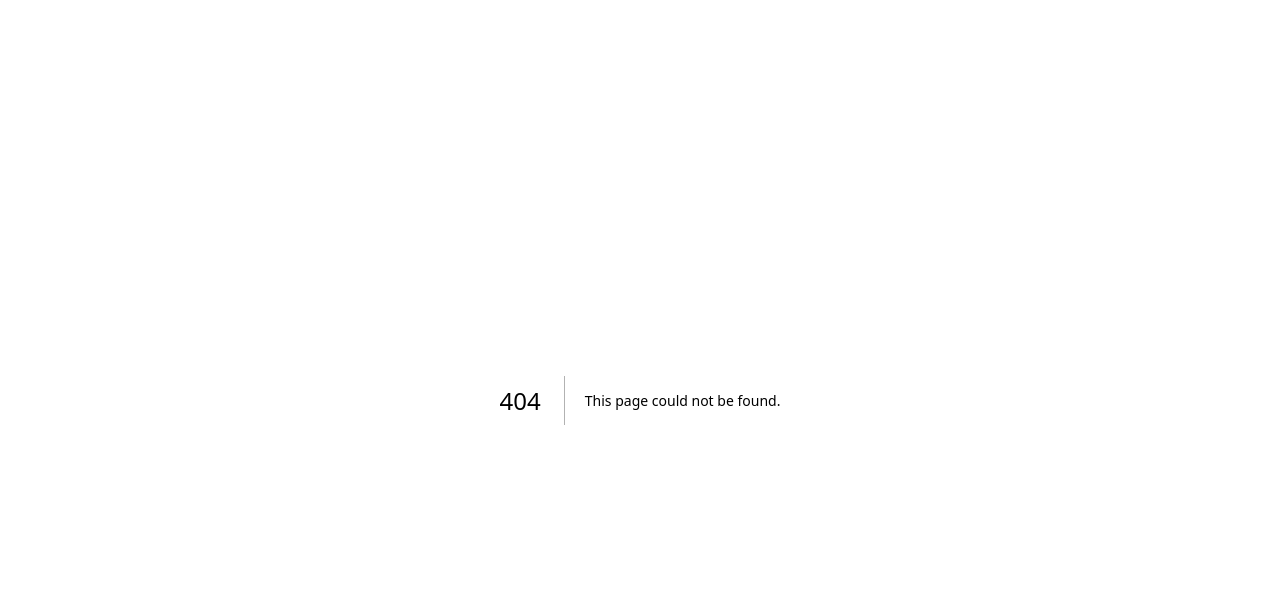
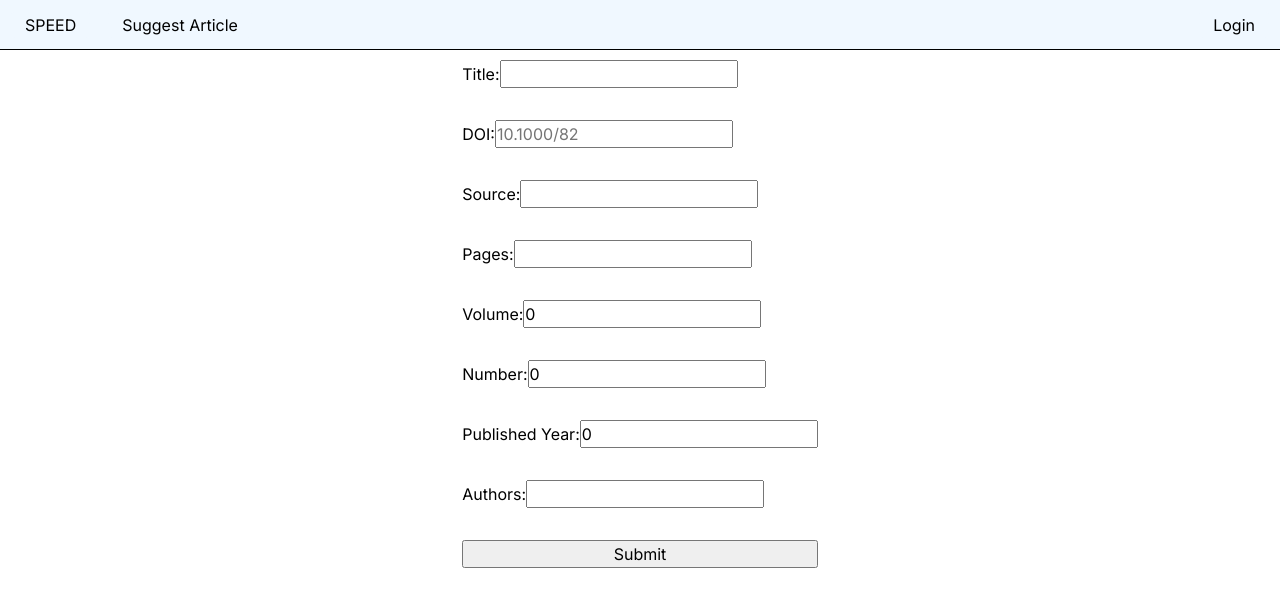
Before and after one commit to AnnetteScott/Speed, a Next.js app in the folder frontend/: page /suggest-article in a window 1280 px wide. Before the commit this address had no page. Shown: the top 606 px of the page. Built offline with nearby package versions, Linux system fonts and the light colour scheme.

Commit message:
Allow any user to suggest an article

```diff
--- /dev/null
+++ b/frontend/src/app/suggest-article/page.tsx
@@ -0,0 +1,118 @@
+'use client'
+import { useState, ChangeEvent, FormEvent, useEffect } from 'react';
+import { useRouter } from "next/navigation";
+import NavBar from '../../components/navBar'
+import { Article, DefaultEmptyArticle } from '@/components/Article';
+
+export default function SuggestArticle() {
+
+	const [article, setArticle] = useState<Article>(DefaultEmptyArticle);
+	const navigate = useRouter();
+
+	function onChange(event: ChangeEvent<HTMLInputElement>){
+		setArticle({ ...article, [event.target.name]: event.target.value });
+	};
+
+	function onSubmit(event: FormEvent<HTMLFormElement>){
+		event.preventDefault()
+		fetch(process.env.NEXT_PUBLIC_BACKEND_URL  + `/api/articles`, {
+			method: 'POST',
+			headers: {"Content-Type": "application/json"},
+			body: JSON.stringify(article)
+		})
+		.then(async (res) => {
+			const json = await res.json();
+			localStorage.setItem("auth", JSON.stringify(json));
+			console.log(localStorage.getItem("auth"));
+			setArticle(DefaultEmptyArticle);
+			navigate.push("/");
+		})
+		.catch((err) => {
+			localStorage.removeItem("auth");
+			console.log('Error from article submission: ' + err);
+		});
+	};
+
+	return (
+		<main>
+			<NavBar />
+			<form onSubmit={onSubmit}>
+				<label>
+					Title:
+					<input
+						type="text"
+						name="title"
+						value={article.title}
+						onChange={onChange}
+					/>
+				</label>
+				<label>
+					DOI:
+					<input
+						type="text"
+						name="doi"
+						placeholder="10.1000/82"
+						value={article.doi}
+						onChange={onChange}
+						required
+					/>
+				</label>
+				<label>
+					Source:
+					<input
+						type="text"
+						name="source"
+						value={article.source}
+						onChange={onChange}
+					/>
+				</label>
+				<label>
+					Pages:
+					<input
+						type="text"
+						name="pages"
+						value={article.pages}
+						onChange={onChange}
+					/>
+				</label>
+				<label>
+					Volume:
+					<input
+						type="text"
+						name="volume"
+						value={article.volume}
+						onChange={onChange}
+					/>
+				</label>
+				<label>
+					Number:
+					<input
+						type="text"
+						name="number"
+						value={article.number}
+						onChange={onChange}
+					/>
+				</label>
+				<label>
+					Published Year:
+					<input
+						type="text"
+						name="pubYear"
+						value={article.pubYear}
+						onChange={onChange}
+					/>
+				</label>
+				<label>
+					Authors:
+					<input
+						type="text"
+						name="authors"
+						value={article.authors}
+						onChange={onChange}
+					/>
+				</label>
+				<input type="submit" />
+			</form>
+		</main>
+	);
+}
--- /dev/null
+++ b/frontend/src/components/Article.ts
@@ -0,0 +1,34 @@
+export type Article = {
+	title: string;
+	doi: string;
+	source: string;
+	pages: string;
+	pubYear: number;
+	authors: string;
+	volume: number;
+	number: number;
+
+	claim: string[];
+	evidence: string;
+	moderated: boolean;
+	analysed: boolean;
+	approved: boolean;
+	ratings: number[];
+};
+
+export const DefaultEmptyArticle: Article = {
+	title: "",
+	doi: "",
+	authors: "",
+	source:  "",
+	pages: "",
+	volume: 0,
+	number: 0,
+	pubYear: 0,
+	claim: [],
+	evidence: "",
+	moderated: false,
+	analysed: false,
+	approved: false,
+	ratings: []
+}
--- a/frontend/src/components/navBar.tsx
+++ b/frontend/src/components/navBar.tsx
@@ -24,9 +24,11 @@ export default function NavCard() {
 	return (
 		<div className="nav">
 			<Link href='/'>SPEED</Link>
+			<Link href='/suggest-article'>Suggest Article</Link>
 			{ user.role === "Admin" ? <Link href='/manage-users'>Manage Users</Link> : null }
 			<p className="username">{user.username ? 'Hi, ': ''} {user.username}</p>
-			{ user._id ? <button onClick={() => logout()}>Logout</button> :
+			{ user._id ?
+				<button onClick={() => logout()}>Logout</button> :
 				<Link href='/login'>Login</Link>
 			}
 		</div>
```
Also changed, not shown: 2 other files (tests, documents, lock files or other folders).
